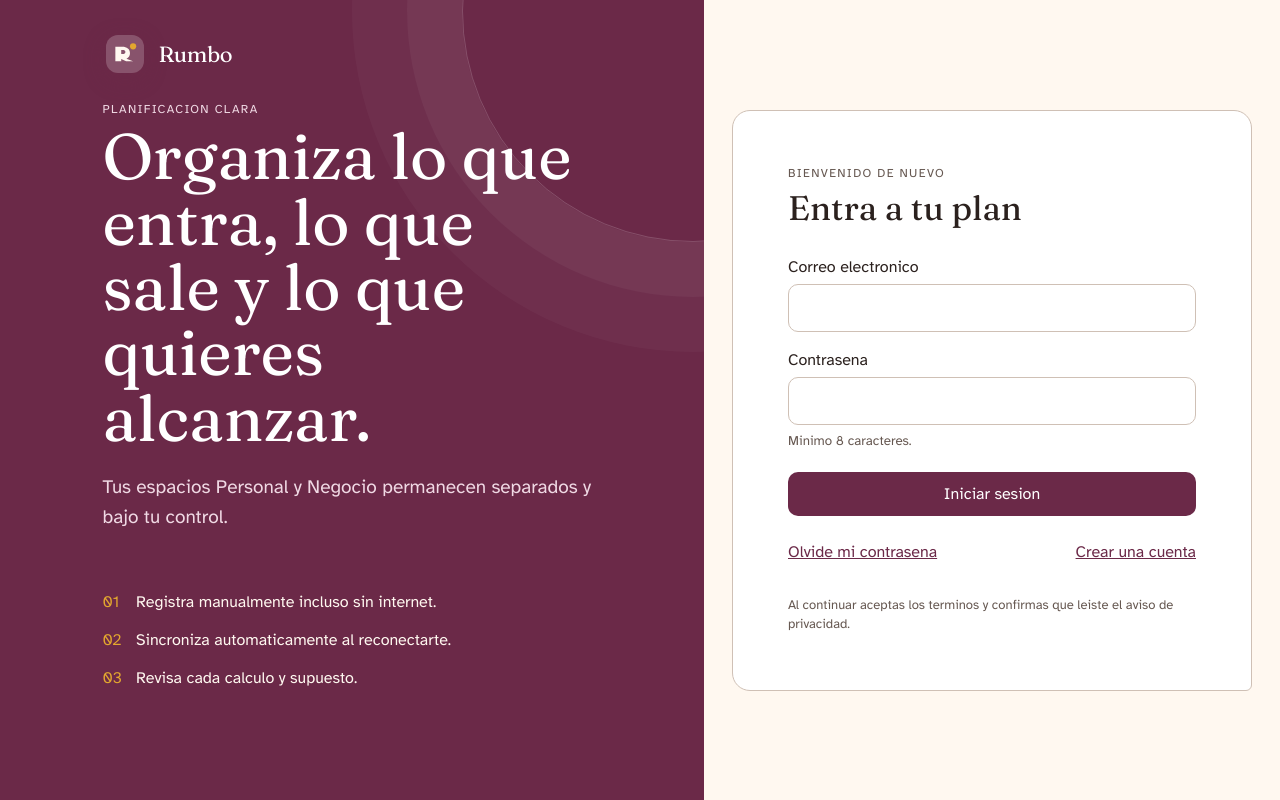
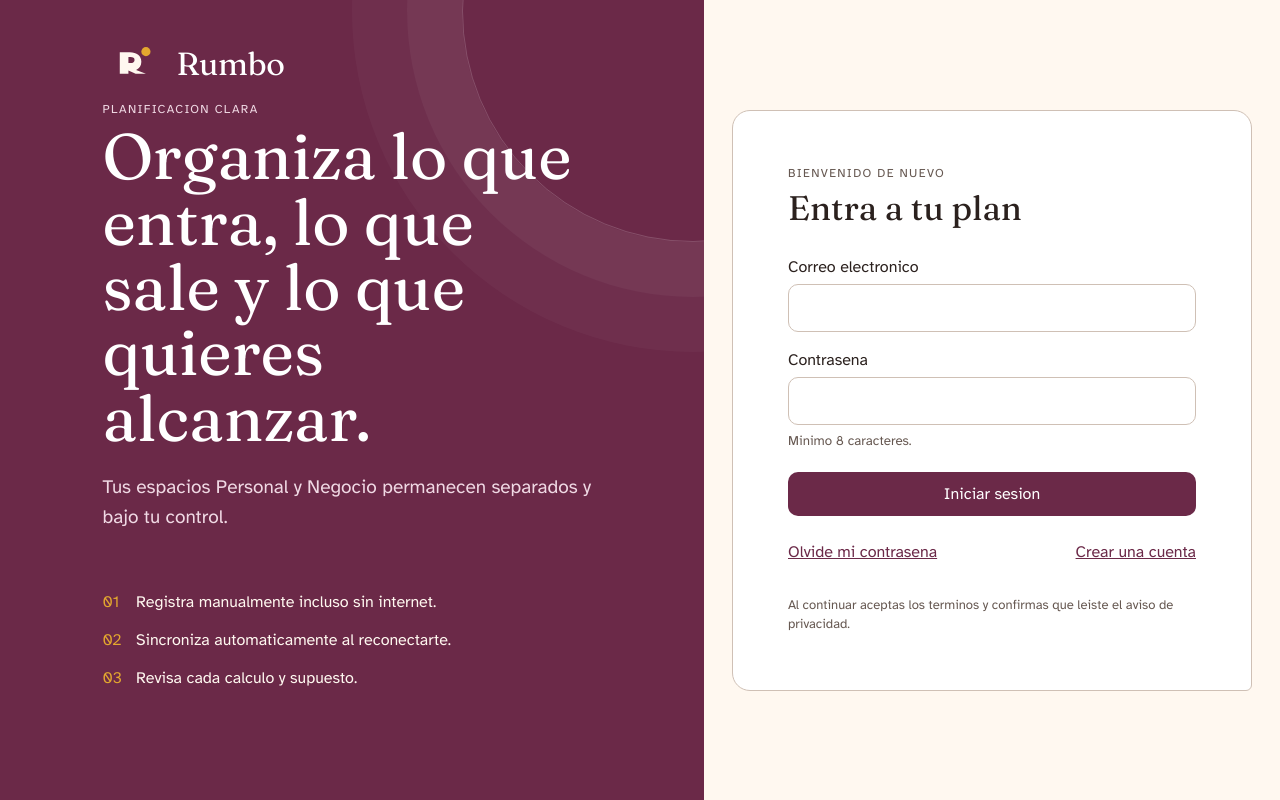
Before and after one commit to ing-Albert/rumbo, a React (Vite) app in the folder apps/web/: page / in a window 1280 px wide. Built offline with nearby package versions, Linux system fonts and the light colour scheme; no server answers.

Commit message:
Update auth screen logo to be larger and without background rect

```diff
--- a/apps/web/src/features/auth/AuthScreen.tsx
+++ b/apps/web/src/features/auth/AuthScreen.tsx
@@ -67,12 +67,11 @@ export function AuthScreen() {
     <main className="auth-page">
       <section className="auth-story">
         <div className="brand auth-brand">
-          <svg className="brand-logo-svg" width="38" height="38" viewBox="0 0 512 512" aria-hidden="true" xmlns="http://www.w3.org/2000/svg">
-            <rect width="512" height="512" rx="112" fill="rgba(255,255,255,0.2)"/>
+          <svg className="brand-logo-svg" width="56" height="56" viewBox="0 0 512 512" aria-hidden="true" xmlns="http://www.w3.org/2000/svg" style={{ boxShadow: 'none', animation: 'logoEntrance 0.5s cubic-bezier(.34,1.56,.64,1) both' }}>
             <path d="M126 354V158h92c63 0 105 31 105 87 0 35-17 61-48 75l90 34h-94l-66-29v29h-79zm79-97h19c24 0 37-9 37-28s-13-27-37-27h-19v55z" fill="#FFF8F0"/>
             <circle cx="365" cy="152" r="42" fill="#E3A72F"/>
           </svg>
-          <strong className="brand-name">Rumbo</strong>
+          <strong className="brand-name" style={{ fontSize: '32px' }}>Rumbo</strong>
         </div>
         <p className="eyebrow">Planificacion clara</p>
         <h1>Organiza lo que entra, lo que sale y lo que quieres alcanzar.</h1>
```
